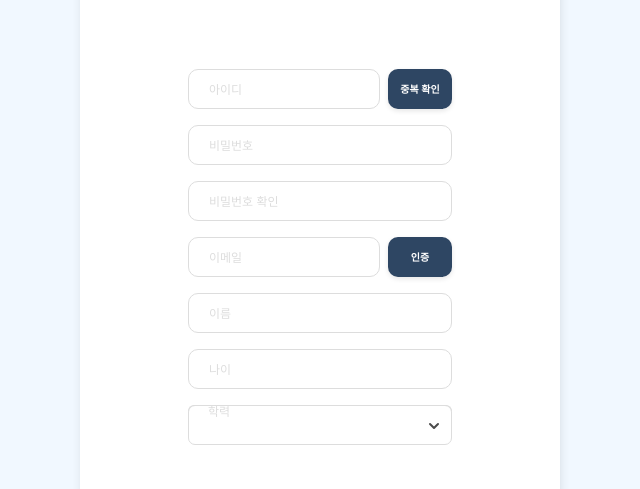
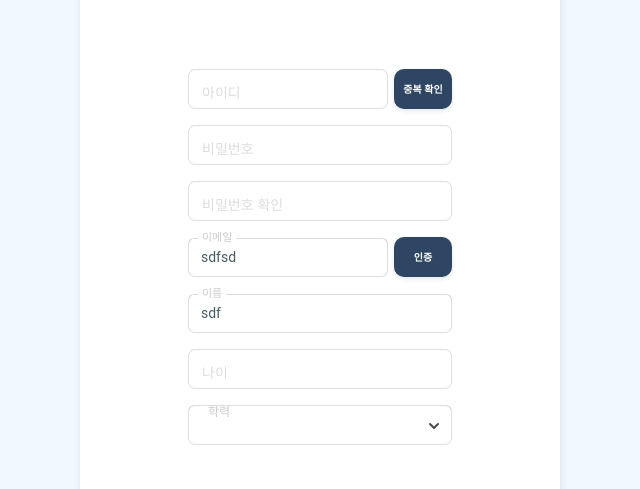
Before and after one commit to dev-trailblazers/studyroom-frontend, a React (Vite) app: page /sign-up in a window 1280 px wide. Shown: the part 311-800 px from the top of the page, without its empty margins (320-960 px from the left). Built offline with nearby package versions, Linux system fonts and the light colour scheme; a web font is replaced by a local one.

Commit message:
[style] input 스타일 적용 중(focus 시 스타일 문제 해결 필요)

```diff
--- a/src/components/input/Input.tsx
+++ b/src/components/input/Input.tsx
@@ -1,38 +1,29 @@
-import { useId } from 'react';
+import { Input as CustomInput } from '@material-tailwind/react';
 
 interface InputProps {
   type?: string;
   label: string;
-  placeholder?: string;
   value: string;
   onChange: (event: React.ChangeEvent<HTMLInputElement>) => void;
-  id: string;
 }
 
-const Input = ({
-  type = 'text',
-  label,
-  placeholder,
-  value,
-  onChange,
-  id,
-}: InputProps) => {
-  const uid = useId();
-
+const Input = ({ type = 'text', label, value, onChange }: InputProps) => {
   return (
-    <>
-      <label htmlFor={id} className="sr-only">
-        {label}
-      </label>
-      <input
-        id={`${uid}-${id}`}
-        type={type}
-        value={value}
-        onChange={onChange}
-        placeholder={placeholder}
-        className="border border-gray_DD border-solid rounded-[10px] py-3 pl-5 w-full h-[40px] text-[12px] outline-none placeholder-gray_DD"
-      />
-    </>
+    <CustomInput
+      data-value={value.length > 0 ? 'true' : 'false'}
+      label={label}
+      value={value}
+      type={type}
+      onChange={onChange}
+      onPointerEnterCapture={{}}
+      onPointerLeaveCapture={{}}
+      crossOrigin={{}}
+      className={`peer  peer-placeholder-shown:text-[12px] h-[40px] peer: placeholder-shown:border-gray_DD placeholder-shown:border-t-gray_DD border-gray_DD border  focus:border-gray_DD text-black focus:border-t `}
+      labelProps={{
+        className:
+          'text-gray_CC peer-focus:text-gray_CC peer-focus:before:border-t peer-focus:before:border-l peer-focus:before:border-gray_DD peer-focus:after:border-t peer-focus:after:border-r peer-placeholder-shown:pt-1 peer-placeholder-shown:text-gray_DD peer-placeholder-shown:text-[12px] peer-focus:pt-0 peer-data-[value=true]:pt-0 peer-data-[value=true]:border-t-gray_DD peer-data-[value=true]:border-l-gray_DD before:border-gray_DD before:border-tl before:rounded-tl-lg after:border-tr after:border-gray_DD after:rounded-tr-lg peer-focus:before:border-t-gray_DD ',
+      }}
+    />
   );
 };
 
--- a/src/components/select/Select.tsx
+++ b/src/components/select/Select.tsx
@@ -15,12 +15,12 @@ const Select = ({ options, placeholder, value, setValue }: SelectProps) => {
       data-value={value.length > 0 ? 'true' : 'false'}
       onChange={setValue}
       placeholder={''}
-      onPointerEnterCapture={() => {}}
-      onPointerLeaveCapture={() => {}}
+      onPointerEnterCapture={{}}
+      onPointerLeaveCapture={{}}
       className={`peer h-[40px] border-gray_DD odd:text-[12px]  border ${value.length > 0 && 'border-t-0'} text-black aria-expanded:border-t-0`}
       labelProps={{
         className:
-          'pl-5 pt-1 text-gray_DD text-[12px] peer-aria-expanded:pt-0 peer-data-[value=true]:pt-0 before:absolute before:left-0 before:top-[-0.5px] before:border-l before:border-gray_DD before:border-t before:rounded-tl-lg before:border-solid  after:border-r after:border-gray_DD after:w-[220px] after:border-t after:rounded-tr-lg after:border-solid after:absolute after:right-0 after:top-[-0.5px]',
+          'pl-5 pt-1 text-gray_CC text-[12px] peer-aria-expanded:pt-0 peer-data-[value=true]:pt-0 before:absolute before:left-0 before:top-[-0.5px] before:border-l before:border-gray_DD before:border-t before:rounded-tl-lg before:border-solid  after:border-r after:border-gray_DD after:w-[220px] after:border-t after:rounded-tr-lg after:border-solid after:absolute after:right-0 after:top-[-0.5px]',
       }}
     >
       {options.map((opt) => (
--- a/src/pages/auth/sign-up/SignUp.tsx
+++ b/src/pages/auth/sign-up/SignUp.tsx
@@ -33,12 +33,10 @@ const SignUp = () => {
                 <div className="w-3/4">
                   <Input
                     label="아이디"
-                    placeholder="아이디"
                     value=""
                     onChange={(event) => {
                       return;
                     }}
-                    id="id"
                   />
                 </div>
                 <div className="w-1/4">
@@ -54,34 +52,28 @@ const SignUp = () => {
               <Input
                 type="password"
                 label="비밀번호"
-                placeholder="비밀번호"
                 value=""
                 onChange={(event) => {
                   return;
                 }}
-                id="password"
               />
               <Input
                 type="password"
                 label="비밀번호 확인"
-                placeholder="비밀번호 확인"
                 value=""
                 onChange={(event) => {
                   return;
                 }}
-                id="password-check"
               />
               <div className="w-full flex gap-2">
                 <div className="w-3/4">
                   <Input
                     type="email"
                     label="이메일"
-                    placeholder="이메일"
-                    value=""
+                    value="sdfsd"
                     onChange={(event) => {
                       return;
                     }}
-                    id="email"
                   />
                 </div>
                 <div className="w-1/4">
@@ -97,36 +89,19 @@ const SignUp = () => {
               <Input
                 type="text"
                 label="이름"
-                placeholder="이름"
+                value="sdf"
+                onChange={(event) => {
+                  return;
+                }}
+              />
+              <Input
+                type="number"
+                label="나이"
                 value=""
                 onChange={(event) => {
                   return;
                 }}
-                id="name"
               />
-              <Input
-                type="number"
-                label="나이"
-                placeholder="나이"
-                value=""
-                onChange={(event) => {
-                  return;
-                }}
-                id="age"
-              />
-              {/* <Select
-                label="안녕"
-                value=""
-                onChange={(value) => {
-                  return;
-                }}
-                placeholder={''}
-                onPointerEnterCapture={() => {}}
-                onPointerLeaveCapture={() => {}}
-              >
-                <Option value="a">a</Option>
-                <Option value="b">b</Option>
-              </Select> */}
               <Select
                 options={Education}
                 placeholder="학력"
```
